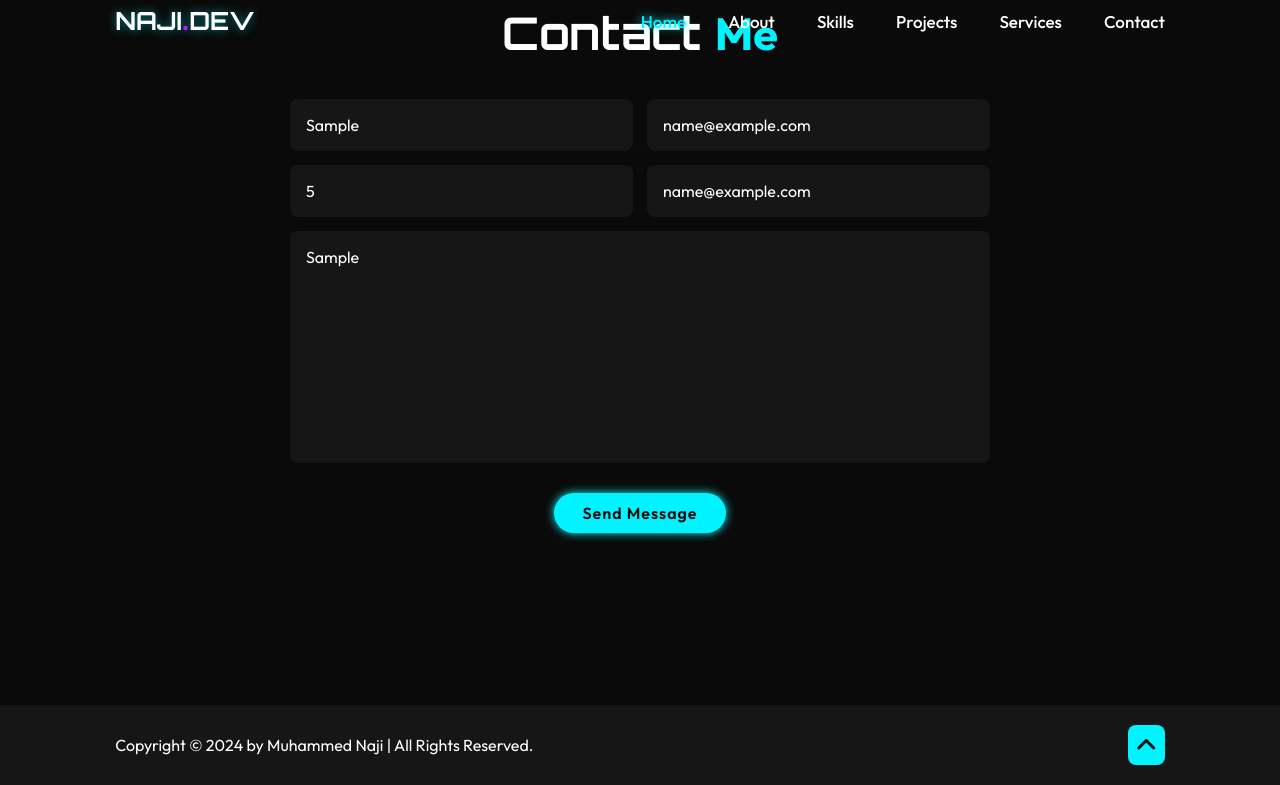
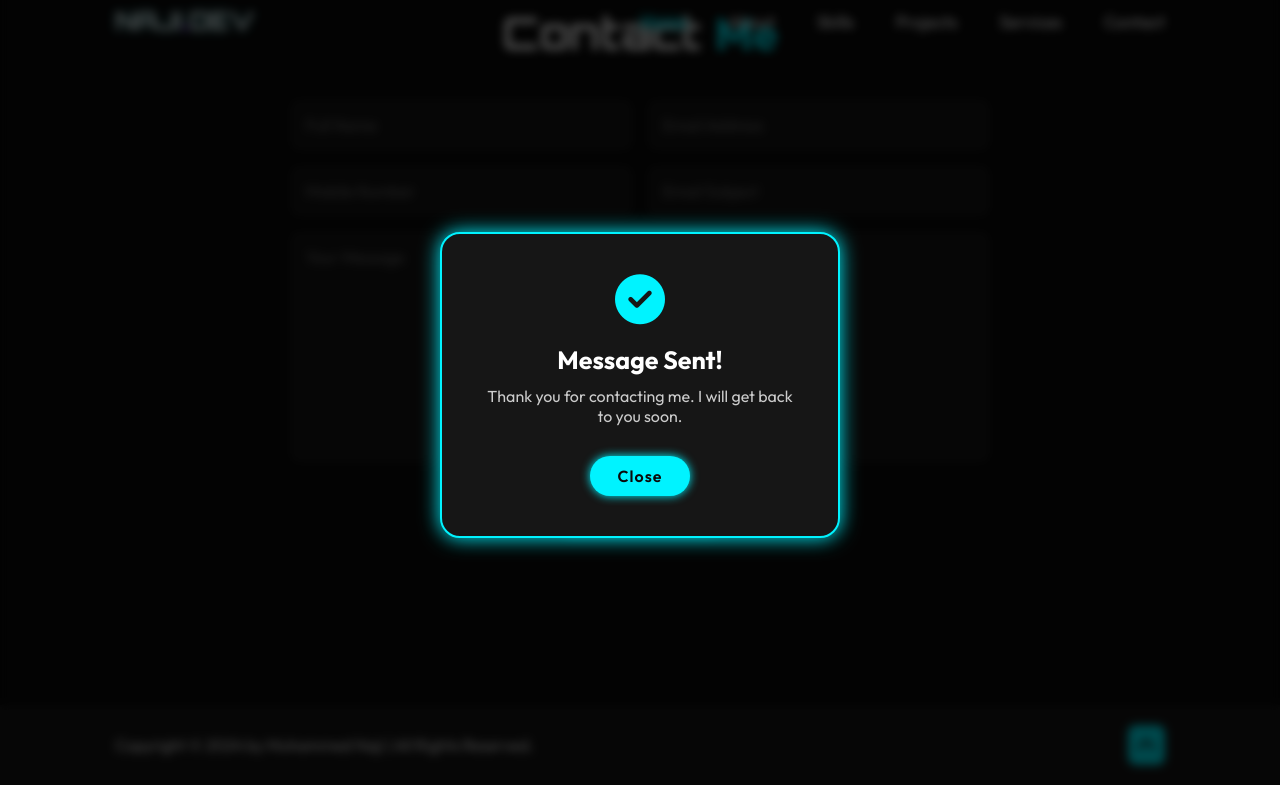
Before and after one commit to muhammadnajiac04/portfoliobyantigravity, a plain HTML site: page index.html in a window 1280 px wide. Both pictures are taken after typing "Sample", "name@example.com", "5", "name@example.com", "Sample" into the empty fields and a click on the input "Send Message". Shown: the part 4095-4880 px from the top of the page. Drawn offline with nearby package versions, Linux system fonts and the light colour scheme.

Commit message:
Improve form submission UX with invisible iframe and success modal

```diff
--- a/index.html
+++ b/index.html
@@ -172,9 +172,10 @@
 
     <section class="contact" id="contact">
         <h2 class="heading">Contact <span>Me</span></h2>
+        <iframe name="hidden_iframe" id="hidden_iframe" style="display:none;"></iframe>
         <form
             action="https://docs.google.com/forms/u/0/d/e/1FAIpQLSdvUyMTuRmLq7Ovi-2A50sdip93ygP_UveYyobA5R78_wX-hg/formResponse"
-            method="POST" target="_blank">
+            method="POST" target="hidden_iframe">
             <div class="input-box">
                 <input type="text" name="entry.796853088" placeholder="Full Name" required>
                 <input type="email" name="entry.54854157" placeholder="Email Address" required>
@@ -186,6 +187,15 @@
             <textarea name="entry.1168644895" id="" cols="30" rows="10" placeholder="Your Message" required></textarea>
             <input type="submit" value="Send Message" class="btn">
         </form>
+
+        <div id="success-modal" class="modal">
+            <div class="modal-content">
+                <i class="fas fa-check-circle"></i>
+                <h3>Message Sent!</h3>
+                <p>Thank you for contacting me. I will get back to you soon.</p>
+                <button id="close-modal" class="btn">Close</button>
+            </div>
+        </div>
     </section>
 
     <footer class="footer">
--- a/script.js
+++ b/script.js
@@ -73,3 +73,31 @@ window.addEventListener('mousemove', function (e) {
         top: `${posY}px`
     }, { duration: 500, fill: "forwards" });
 });
+
+/* Handle Form Submission */
+const form = document.querySelector('form');
+const modal = document.getElementById('success-modal');
+const closeModal = document.getElementById('close-modal');
+
+if (form) {
+    form.addEventListener('submit', () => {
+        // Show modal after a small delay to ensure the request is sent to the iframe
+        setTimeout(() => {
+            modal.style.display = 'flex';
+            form.reset();
+        }, 500);
+    });
+}
+
+if (closeModal) {
+    closeModal.addEventListener('click', () => {
+        modal.style.display = 'none';
+    });
+}
+
+// Close modal when clicking outside
+window.addEventListener('click', (e) => {
+    if (e.target == modal) {
+        modal.style.display = 'none';
+    }
+});
--- a/style.css
+++ b/style.css
@@ -42,7 +42,8 @@ body {
     border: 2px solid var(--main-color);
 }
 
-.cursor-dot, .cursor-outline {
+.cursor-dot,
+.cursor-outline {
     position: fixed;
     top: 0;
     left: 0;
@@ -220,13 +221,19 @@ section {
     border-radius: 50%;
     animation: circleRotate 5s linear infinite;
 }
+
 .glowing-circle span:nth-child(2) {
     filter: blur(20px);
 }
 
 @keyframes circleRotate {
-    0% { transform: rotate(0deg); }
-    100% { transform: rotate(360deg); }
+    0% {
+        transform: rotate(0deg);
+    }
+
+    100% {
+        transform: rotate(360deg);
+    }
 }
 
 .image {
@@ -587,7 +594,7 @@ section {
         width: 100%;
         padding: 1rem 3%;
         background: var(--bg-color);
-        border-top: .1rem solid rgba(0,0,0,.1);
+        border-top: .1rem solid rgba(0, 0, 0, .1);
         display: none;
     }
 
@@ -601,6 +608,7 @@ section {
             opacity: 0;
             transform: translateY(-20px);
         }
+
         to {
             opacity: 1;
             transform: translateY(0);
@@ -681,3 +689,65 @@ section {
         width: 100%;
     }
 }
+
+/* Success Modal */
+.modal {
+    display: none;
+    position: fixed;
+    z-index: 1000;
+    left: 0;
+    top: 0;
+    width: 100%;
+    height: 100%;
+    background-color: rgba(0, 0, 0, 0.7);
+    backdrop-filter: blur(5px);
+    justify-content: center;
+    align-items: center;
+}
+
+.modal-content {
+    background-color: var(--second-bg-color);
+    padding: 4rem;
+    border-radius: 2rem;
+    text-align: center;
+    border: 2px solid var(--main-color);
+    box-shadow: 0 0 20px var(--main-color);
+    max-width: 400px;
+    width: 90%;
+    position: relative;
+    animation: zoomIn 0.3s ease;
+}
+
+@keyframes zoomIn {
+    from {
+        transform: scale(0.5);
+        opacity: 0;
+    }
+
+    to {
+        transform: scale(1);
+        opacity: 1;
+    }
+}
+
+.modal-content i {
+    font-size: 5rem;
+    color: var(--main-color);
+    margin-bottom: 2rem;
+}
+
+.modal-content h3 {
+    font-size: 2.5rem;
+    margin-bottom: 1rem;
+    color: var(--text-color);
+}
+
+.modal-content p {
+    font-size: 1.6rem;
+    margin-bottom: 3rem;
+    color: #ccc;
+}
+
+.modal-content .btn {
+    cursor: pointer;
+}
```
